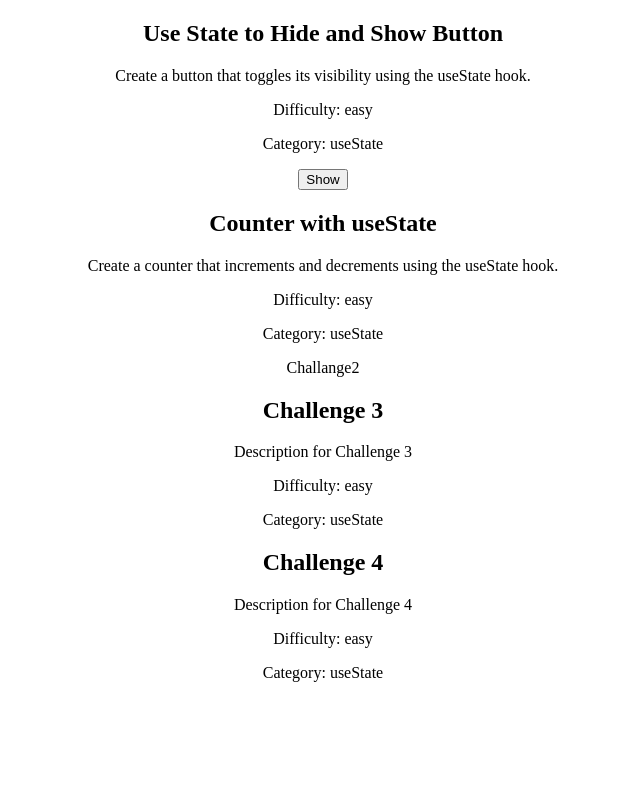
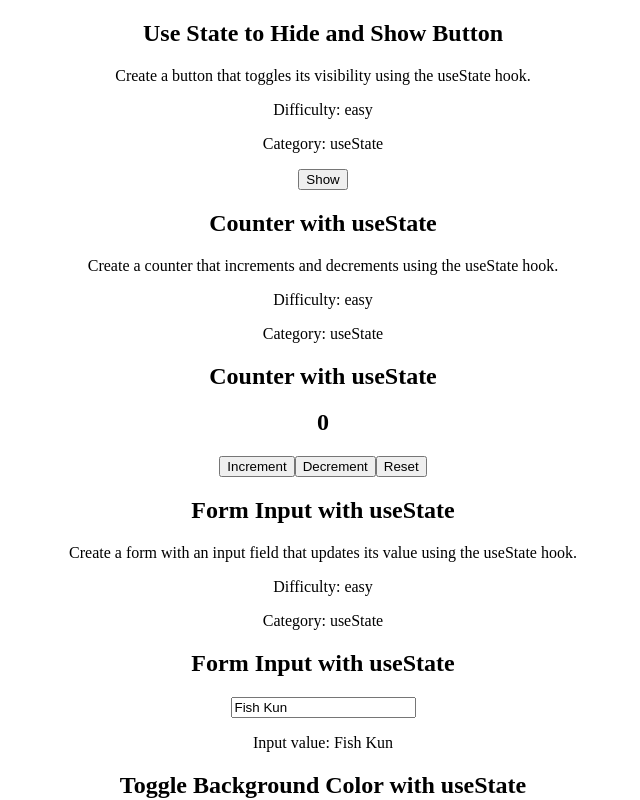
Before and after one commit to JL-Agbalo/my-react-challenges, a React (Create React App) app: page / in a window 1280 px wide. Shown: the top 800 px of the page, without its empty margins (317-957 px from the left). Built offline with nearby package versions, Linux system fonts and the light colour scheme.

Commit message:
Add new challenges and implement counter and form input components

```diff
--- a/src/App.js
+++ b/src/App.js
@@ -1,9 +1,11 @@
 import React from "react";
 import "./App.css";
 import ChallengeCard from "./components/ChallengeCard";
+import challenges from "./data/challenges";
 import Challenge1 from "./components/Challenge/Challenge1";
 import Challenge2 from "./components/Challenge/Challenge2";
-import challenges from "./data/challenges";
+import Challenge3 from "./components/Challenge/Challenge3";
+import Challenge4 from "./components/Challenge/Challenge4";
 
 function App() {
   return (
@@ -19,6 +21,8 @@ function App() {
           >
             {challenge.id === 1 && <Challenge1 />}
             {challenge.id === 2 && <Challenge2 />}
+            {challenge.id === 3 && <Challenge3 />}
+            {challenge.id === 4 && <Challenge4 />}
           </ChallengeCard>
         ))}
       </div>
--- a/src/components/Challenge/Challenge2.js
+++ b/src/components/Challenge/Challenge2.js
@@ -1,7 +1,48 @@
-import React from "react";
+import React, { useState } from "react";
+// title: "Counter with useState",
+// description:
+//   "Create a counter that increments and decrements using the useState hook.",
 
 function Challange2() {
-  return <div>Challange2</div>;
+  const [count, setCount] = useState(0);
+
+  const increment = () => {
+    setCount((prev) => prev + 1);
+  };
+
+  const decrement = () => {
+    setCount((prev) => prev - 1);
+  };
+
+  const reset = () => {
+    setCount(0);
+  };
+  return (
+    <div>
+      <h2 className="font-bold mb-4">Counter with useState</h2>
+      <h2 className="mb-4">{count}</h2>
+      <div className="space-x-4">
+        <button
+          onClick={increment}
+          className="px-4 py-2 bg-blue-500 text-white rounded hover:bg-blue-700"
+        >
+          Increment
+        </button>
+        <button
+          onClick={decrement}
+          className="px-4 py-2 bg-red-500 text-white rounded hover:bg-red-700"
+        >
+          Decrement
+        </button>
+        <button
+          onClick={reset}
+          className="px-4 py-2 bg-gray-500 text-white rounded hover:bg-gray-700"
+        >
+          Reset
+        </button>
+      </div>
+    </div>
+  );
 }
 
 export default Challange2;
--- /dev/null
+++ b/src/components/Challenge/Challenge3.js
@@ -0,0 +1,25 @@
+import React, { useState } from "react";
+// title: "Form Input with useState",
+// description:
+//   "Create a form with an input field that updates its value using the useState hook.",
+
+function Challenge3() {
+  const [input, setInput] = useState("Fish Kun");
+  const inputChange = (e) => {
+    setInput(e.target.value);
+  };
+  return (
+    <div>
+      <h2 className="font-bold mb-4">Form Input with useState</h2>
+      <input
+        type="text"
+        value={input}
+        onChange={inputChange}
+        className="p-2 mb-4 w-full border border-gray-300 rounded"
+      />
+      <p className="mb-4">Input value: {input}</p>
+    </div>
+  );
+}
+
+export default Challenge3;
--- /dev/null
+++ b/src/components/Challenge/Challenge4.js
@@ -0,0 +1,18 @@
+import React, { useState } from "react";
+// title: "Toggle Background Color with useState",
+//     description:
+//       "Create a component that toggles the background color between two colors using the useState hook.",
+
+function Challenge4() {
+  const [color, setColor] = useState("bg-blue-500");
+
+  return (
+    <div className={`p-4 ${color}`}>
+      <h2>Color: {color}</h2>
+    </div>
+  );
+}
+
+// TODO CONTINUE and add more challnages
+
+export default Challenge4;
--- a/src/components/ChallengeCard.js
+++ b/src/components/ChallengeCard.js
@@ -21,7 +21,7 @@ const ChallengeCard = ({
   children,
 }) => {
   return (
-    <div className="p-6 bg-white shadow-md rounded-lg hover:shadow-lg transition-shadow duration-300 h-80 flex flex-col justify-between">
+    <div className="p-6 bg-white shadow-md rounded-lg hover:shadow-lg transition-shadow duration-300 h-96 flex flex-col justify-between">
       <div>
         <h2 className="text-2xl font-bold mb-2 text-gray-900">{title}</h2>
         <p className="text-gray-700 mb-2">{description}</p>
--- a/src/data/challenges.js
+++ b/src/data/challenges.js
@@ -17,15 +17,17 @@ const challenges = [
   },
   {
     id: 3,
-    title: "Challenge 3",
-    description: "Description for Challenge 3",
+    title: "Form Input with useState",
+    description:
+      "Create a form with an input field that updates its value using the useState hook.",
     difficulty: "easy",
     category: "useState",
   },
   {
     id: 4,
-    title: "Challenge 4",
-    description: "Description for Challenge 4",
+    title: "Toggle Background Color with useState",
+    description:
+      "Create a component that toggles the background color between two colors using the useState hook.",
     difficulty: "easy",
     category: "useState",
   },
```
